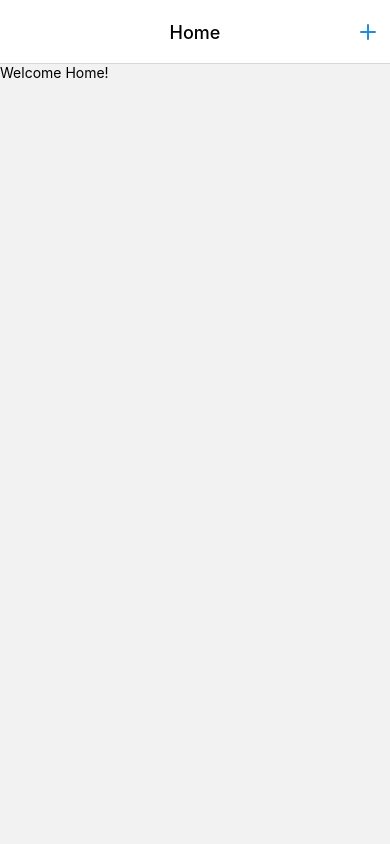
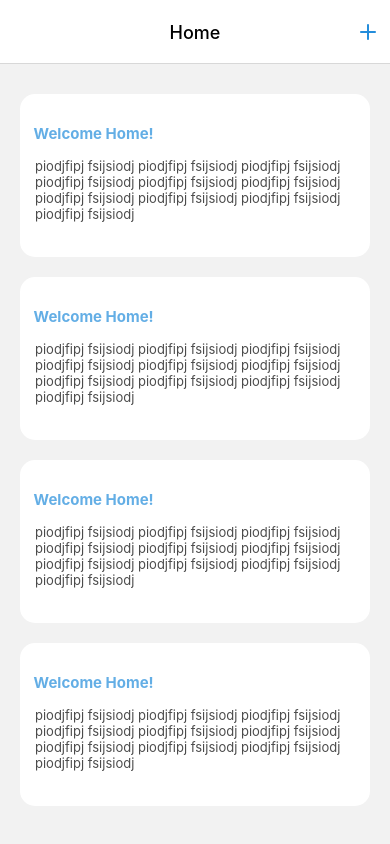
Before and after one commit to vishnugopy/MYKEEP, a React Native app: screen /Home in a window 390 px wide. Built offline with nearby package versions, Linux system fonts and the light colour scheme.

Commit message:
Header style

```diff
--- a/App.js
+++ b/App.js
@@ -15,7 +15,6 @@ export default function App() {
       marginRight: 10,
     },
   });
-
 
   return (
     <NavigationContainer>
--- a/src/screens/Home.js
+++ b/src/screens/Home.js
@@ -1,10 +1,70 @@
-import React from 'react';
-import { Text, View } from 'react-native';
+import React from "react";
+import { Text, View, StyleSheet , ScrollView } from "react-native";
 
-export default function HomeScreen () {
+export default function HomeScreen() {
+  const style = StyleSheet.create({
+    NoteContainer: {
+      padding: 20,
+      height: "100%",
+    },
+    Note: {
+        marginVertical: 10,
+      backgroundColor: "#fff",
+      paddingVertical: 30,
+      paddingHorizontal: 10,
+      borderRadius: 15,
+    },
+    NoteTitle: {
+      fontSize: 15,
+      fontWeight: "bold",
+      color: "#228CDB",
+      opacity: 0.7,
+      marginBottom: 10,
+    },
+    NoteContent: {
+      fontSize: 13,
+      opacity: 0.7,
+      margin: 5,
+    },
+  });
+
   return (
-    <View>
-      <Text>Welcome Home!</Text>
-    </View>
-  )
+    <ScrollView style={style.NoteContainer}>
+      <View style={style.Note}>
+        <Text style={style.NoteTitle}> Welcome Home!</Text>
+        <Text style={style.NoteContent}>
+          piodjfipj fsijsiodj piodjfipj fsijsiodj piodjfipj fsijsiodj piodjfipj
+          fsijsiodj piodjfipj fsijsiodj piodjfipj fsijsiodj piodjfipj fsijsiodj
+          piodjfipj fsijsiodj piodjfipj fsijsiodj piodjfipj fsijsiodj{" "}
+        </Text>
+      </View>
+
+      <View style={style.Note}>
+        <Text style={style.NoteTitle}> Welcome Home!</Text>
+        <Text style={style.NoteContent}>
+          piodjfipj fsijsiodj piodjfipj fsijsiodj piodjfipj fsijsiodj piodjfipj
+          fsijsiodj piodjfipj fsijsiodj piodjfipj fsijsiodj piodjfipj fsijsiodj
+          piodjfipj fsijsiodj piodjfipj fsijsiodj piodjfipj fsijsiodj{" "}
+        </Text>
+      </View>
+
+      <View style={style.Note}>
+        <Text style={style.NoteTitle}> Welcome Home!</Text>
+        <Text style={style.NoteContent}>
+          piodjfipj fsijsiodj piodjfipj fsijsiodj piodjfipj fsijsiodj piodjfipj
+          fsijsiodj piodjfipj fsijsiodj piodjfipj fsijsiodj piodjfipj fsijsiodj
+          piodjfipj fsijsiodj piodjfipj fsijsiodj piodjfipj fsijsiodj{" "}
+        </Text>
+      </View>
+
+      <View style={style.Note}>
+        <Text style={style.NoteTitle}> Welcome Home!</Text>
+        <Text style={style.NoteContent}>
+          piodjfipj fsijsiodj piodjfipj fsijsiodj piodjfipj fsijsiodj piodjfipj
+          fsijsiodj piodjfipj fsijsiodj piodjfipj fsijsiodj piodjfipj fsijsiodj
+          piodjfipj fsijsiodj piodjfipj fsijsiodj piodjfipj fsijsiodj{" "}
+        </Text>
+      </View>
+    </ScrollView>
+  );
 }
```
